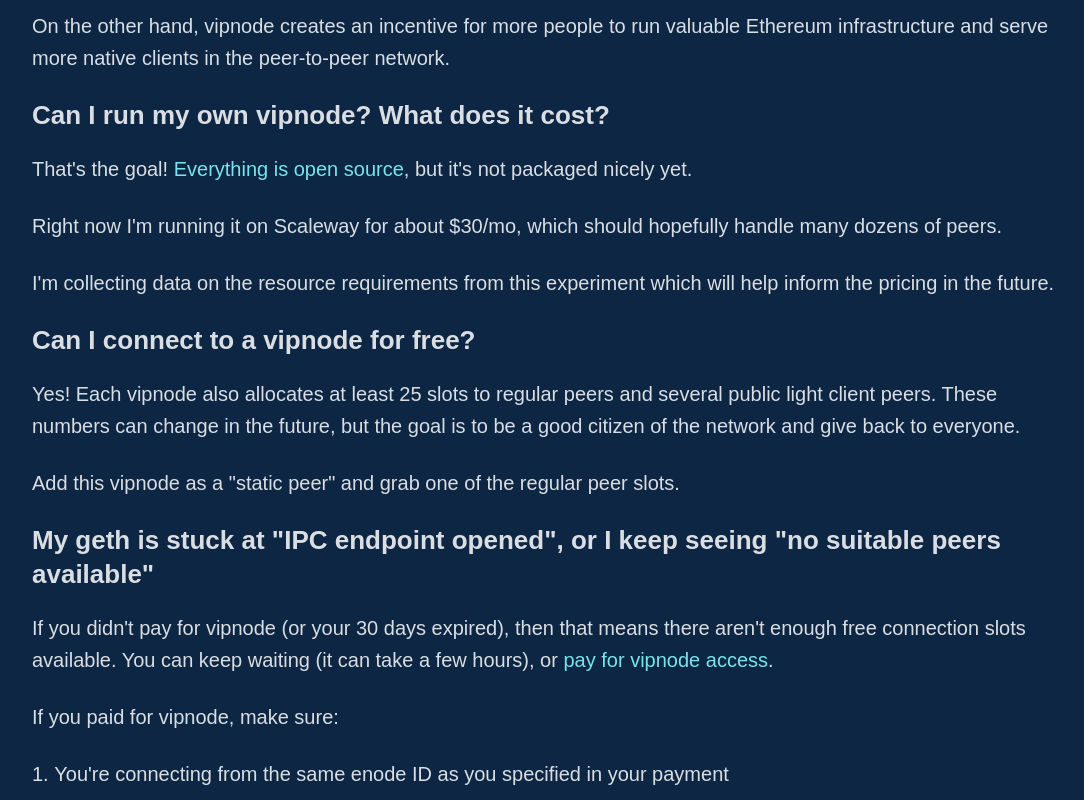
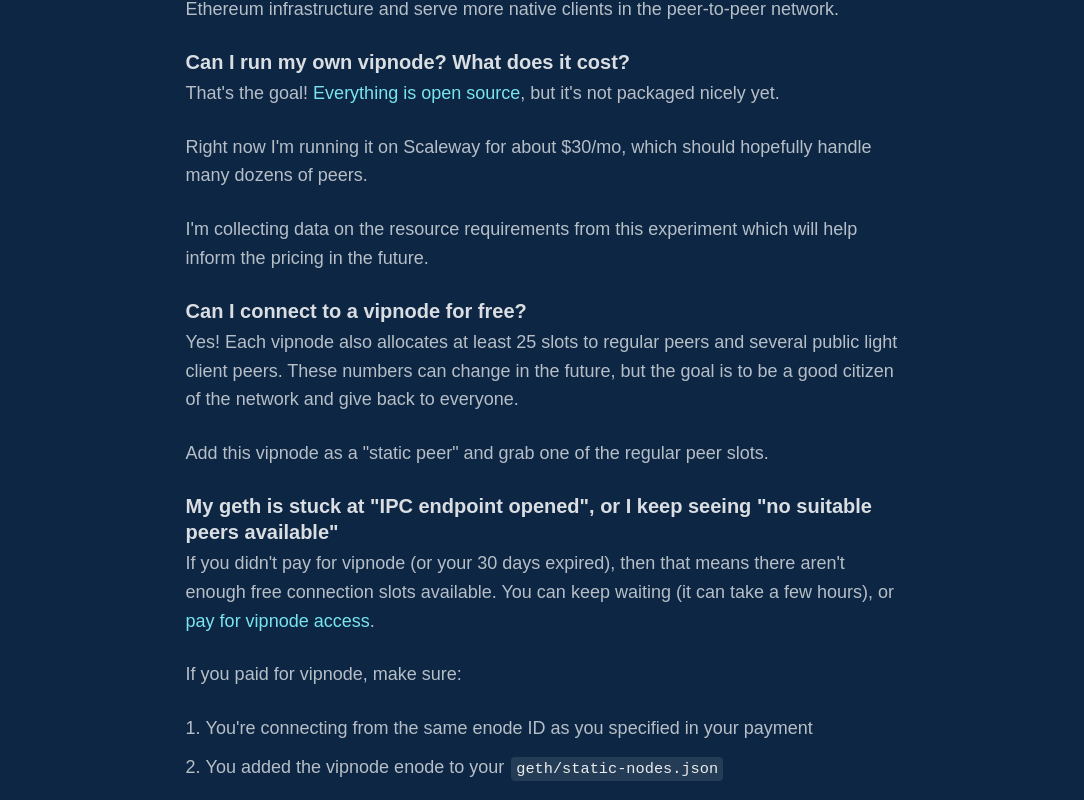
Before and after one commit to vipnode/vipnode.org, a Nuxt app: page /faq in a window 1280 px wide. Shown: the part 1060-1860 px from the top of the page, without its empty margins (96-1180 px from the left). Built offline with nearby package versions, Linux system fonts and the light colour scheme.

Commit message:
Small tweaks

```diff
--- a/assets/scss/_skeleton.scss
+++ b/assets/scss/_skeleton.scss
@@ -297,12 +297,13 @@
 /* Code
 –––––––––––––––––––––––––––––––––––––––––––––––––– */
 code {
-  padding: .2rem .5rem;
+  padding: .3rem .5rem;
   margin: 0 .2rem;
-  font-size: 90%;
+  font-size: 85%;
   white-space: nowrap;
-  background: #F1F1F1;
-  border: 1px solid #E1E1E1;
+  background: rgba(255,255,255,0.1);
+  //border: 1px solid #E1E1E1;
+  color: rgba(255,255,255,0.9);
   border-radius: 4px; }
 pre > code {
   display: block;
--- a/assets/scss/base.scss
+++ b/assets/scss/base.scss
@@ -28,12 +28,14 @@
 a {
   color: $link-color;
   text-decoration: none;
-  transition: 0.3s;
+  transition: 0.2s;
 }
 
 .hl1, .hl2 { font-weight: bold; }
 .hl1 { color: $highlight; }
 .hl2 { color: $ethereum-blue; }
+
+code, pre { font-family: $monospace; }
 
 .button, input[type="submit"] {
   background-color: lighten($background, 3%);
@@ -168,6 +170,20 @@
   }
 }
 
+.bumped-in {
+  width: 70%;
+  margin-left: auto;
+  margin-right: auto;
+}
+
+@media (max-width: 1000px) {
+  .bumped-in { width: 85%; }
+}
+
+@media (max-width: 750px) {
+  .bumped-in { width: auto; }
+}
+
 /* HEADER */
 .nav {
   margin-top: 1em;
@@ -262,6 +278,11 @@
       margin-left: 0;
     }
   }
+}
+
+/* CONTENT */
+.container article {
+  margin-top: 1.5em;
 }
 
 /* FOOTER */
@@ -443,7 +464,6 @@
 }
 
 #status {
-  width: 70%;
   margin: 5em auto;
   ul {
     margin-bottom: 3px;
@@ -451,7 +471,7 @@
       list-style: none;
       background-color: #2A598F;
       margin-bottom: 3px;
-      padding: 1em 1em 1em 4.5em;
+      padding: 1em 2em 1em 4.5em;
       position: relative;
       .icon {
         position: absolute;
@@ -499,11 +519,7 @@
   }
 }
 
-@media (max-width: 1000px) {
-  #status { width: 85%; }
-}
-
-@media (max-width: 750px) {
+@media (max-width: 450px) {
   #status { width: 97.6vw; margin-left:-9.5%; }
 }
 
@@ -562,6 +578,18 @@
   }
 }
 
+// FAQ PAGE
+#faq {
+  h3 {
+    font-size: 2rem;
+    margin-bottom: 0.2em;
+  }
+  p, li {
+    font-size: 1.8rem;
+    color: rgba(255,255,255,0.7);
+  }
+}
+
 /* PREVIOUS STYLES */
 /*
 body {
--- a/layouts/default.vue
+++ b/layouts/default.vue
@@ -12,7 +12,7 @@
       <nav class="seven columns">
         <ul>
           <li class="hidden-md-up">
-            <nuxt-link to="/" class="button-primary button">Reserve</nuxt-link>
+            <a href="/#intro" class="button-primary button">Reserve</a>
           </li>
           <li>
             <nuxt-link to="/faq">FAQ</nuxt-link>
@@ -30,7 +30,6 @@
       </nav>
     </div>
 
-
     <nuxt/>
 
     <div id="footer">
@@ -46,7 +45,7 @@
             <a href="">Docs + support</a>
           </li>
           <li>
-            <a href="/#status">Status</a>
+            <nuxt-link to="/status">Status</nuxt-link>
           </li>
           <li>
             <a href="/#newsletter">Get updates</a>
--- a/pages/faq.vue
+++ b/pages/faq.vue
@@ -1,6 +1,6 @@
 <template>
-  <article>
-    <h2>Questions &amp; Answers</h2>
+  <article id="faq" class="bumped-in">
+    <h2>Frequently Asked Questions</h2>
     <h3>Why?</h3>
     <p>There are too many light clients on the Ethereum network and not enough full
         nodes to service them all. On a bad day, it can take several hours to finally
--- a/pages/index.vue
+++ b/pages/index.vue
@@ -37,7 +37,7 @@
       </div>
     </section>
 
-    <section id="status">
+    <section id="status" class="bumped-in">
       <h2 class="text-center">Status + Progress</h2>
       <ul>
         <li>
```
Lines whose indentation alone changed are shown as unchanged.
